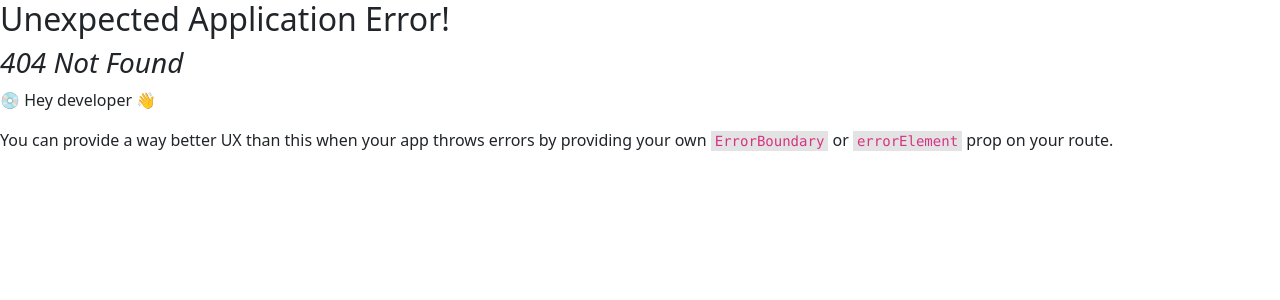
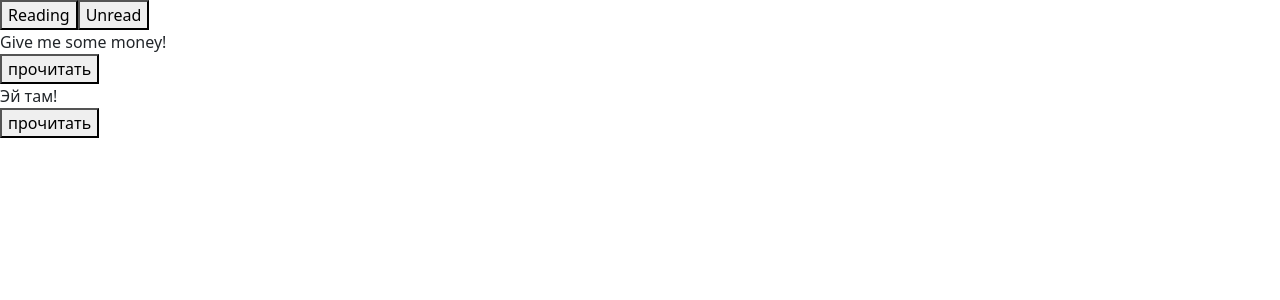
Before and after one commit to hloyafox/ravens, a React (Create React App) app in the folder client/: page /location/card/1/messages in a window 1280 px wide. Before the commit this address had no page. Shown: the top 300 px of the page. Built offline with nearby package versions, Linux system fonts and the light colour scheme.

Commit message:
Add skeleton for incoming messeges

```diff
--- a/client/src/location/LocationCard.js
+++ b/client/src/location/LocationCard.js
@@ -25,6 +25,13 @@ class LocationCard extends React.Component {
       state: { locationId: locationId },
     });
   };
+
+  checkMessageClick = () => {
+    const locationId = this.props.params.locationId;
+    this.props.navigate(`/location/card/${locationId}/messages`, {
+      state: { locationId: locationId },
+    });
+  };
   // при монтировании компонента - запрос к бд по ключу =>
   // название локации, вороны, письма
   queryParams = () => {
@@ -43,7 +50,7 @@ class LocationCard extends React.Component {
       <div>
         {location}
         <button onClick={this.onSendMessageClick}>Отправить ворона</button>
-        <button>сообщения</button>
+        <button onClick={this.checkMessageClick}>сообщения</button>
       </div>
     );
   }
--- /dev/null
+++ b/client/src/messages/Message.js
@@ -0,0 +1,21 @@
+import React from 'react';
+import { withRouter } from '../withRouter';
+
+class Message extends React.Component {
+  render() {
+    return (
+      <div>
+        <p>{this.props.location.state.text}</p>
+        <button
+          onClick={() => {
+            this.props.navigate(-1);
+          }}
+        >
+          Назад
+        </button>
+      </div>
+    );
+  }
+}
+
+export default withRouter(Message);
--- a/client/src/messages/MessageCard.js
+++ b/client/src/messages/MessageCard.js
@@ -0,0 +1,10 @@
+import React from 'react';
+import { withRouter } from '../withRouter';
+
+class MessageCard extends React.Component {
+  render() {
+    return <div>{this.props.text}</div>;
+  }
+}
+
+export default withRouter(MessageCard);
--- a/client/src/messages/MessagesList.js
+++ b/client/src/messages/MessagesList.js
@@ -0,0 +1,79 @@
+import React from 'react';
+import { withRouter } from '../withRouter';
+import MessageCard from './MessageCard';
+
+class MessagesList extends React.Component {
+  state = {
+    reading: 0,
+    messages: [{}],
+  };
+
+  messages = [
+    { id: 1, message: 'У нас война!', reading: 1 },
+    { id: 2, message: 'Oh my god!', reading: 1 },
+    { id: 3, message: 'Give me some money!', reading: 0 },
+    { id: 4, message: 'Эй там!', reading: 0 },
+  ];
+
+  componentDidMount() {
+    this.unreadMessages();
+  }
+
+  readingMessages = () => {
+    this.setState({ reading: 1 });
+    let messages = [];
+    this.messages.forEach(item => {
+      if (item.reading === 1) {
+        let newObj = {};
+        newObj['id'] = item.id;
+        newObj['message'] = item.message;
+        messages.push(newObj);
+        this.setState({ messages });
+      }
+    });
+  };
+
+  unreadMessages = () => {
+    this.setState({ reading: 0 });
+    let messages = [];
+    this.messages.forEach(item => {
+      if (item.reading === 0) {
+        let newObj = {};
+        newObj['id'] = item.id;
+        newObj['message'] = item.message;
+        messages.push(newObj);
+        this.setState({ messages });
+      }
+    });
+  };
+
+  openMessage = (id, text) => {
+    const locationId = this.props.location.state.locationId;
+    this.props.navigate(`/location/card/${locationId}/message/${id}`, { state: { text } });
+  };
+
+  render() {
+    const messages = this.state.messages;
+    return (
+      <div>
+        <button onClick={this.readingMessages}>Reading</button>
+        <button onClick={this.unreadMessages}>Unread</button>
+
+        {messages.map((item, index) => (
+          <div key={index + 1}>
+            <MessageCard text={item.message} />
+            <button
+              onClick={() => {
+                this.openMessage(item.id, item.message);
+              }}
+            >
+              прочитать
+            </button>
+          </div>
+        ))}
+      </div>
+    );
+  }
+}
+
+export default withRouter(MessagesList);
```
Also changed, not shown: client/src/index.js (+10 -0 lines).
